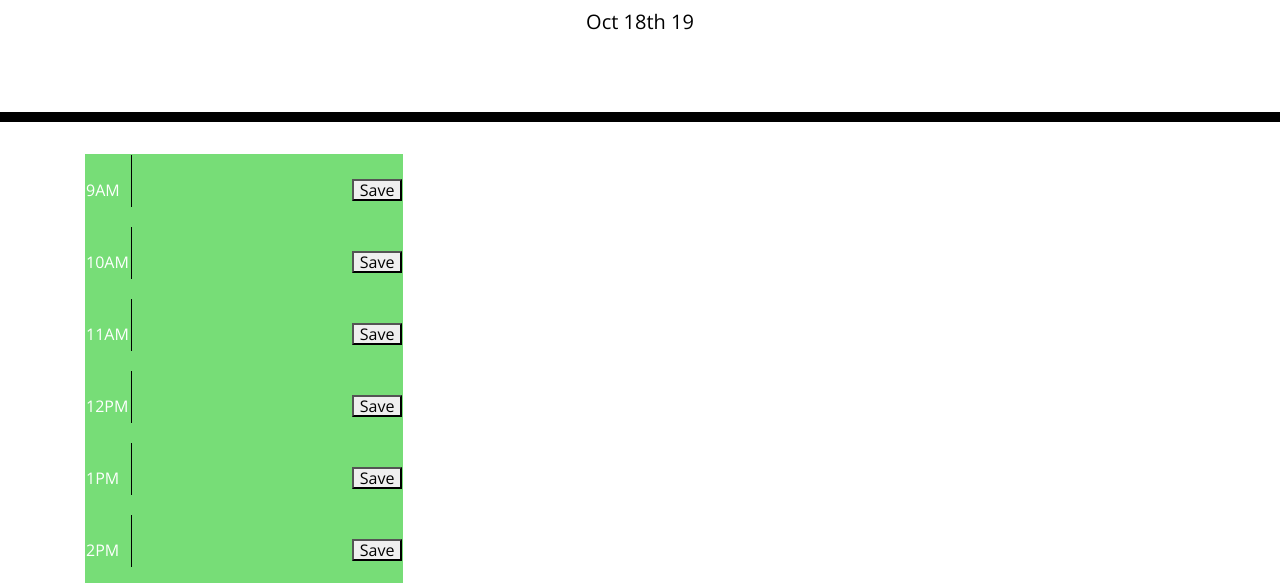
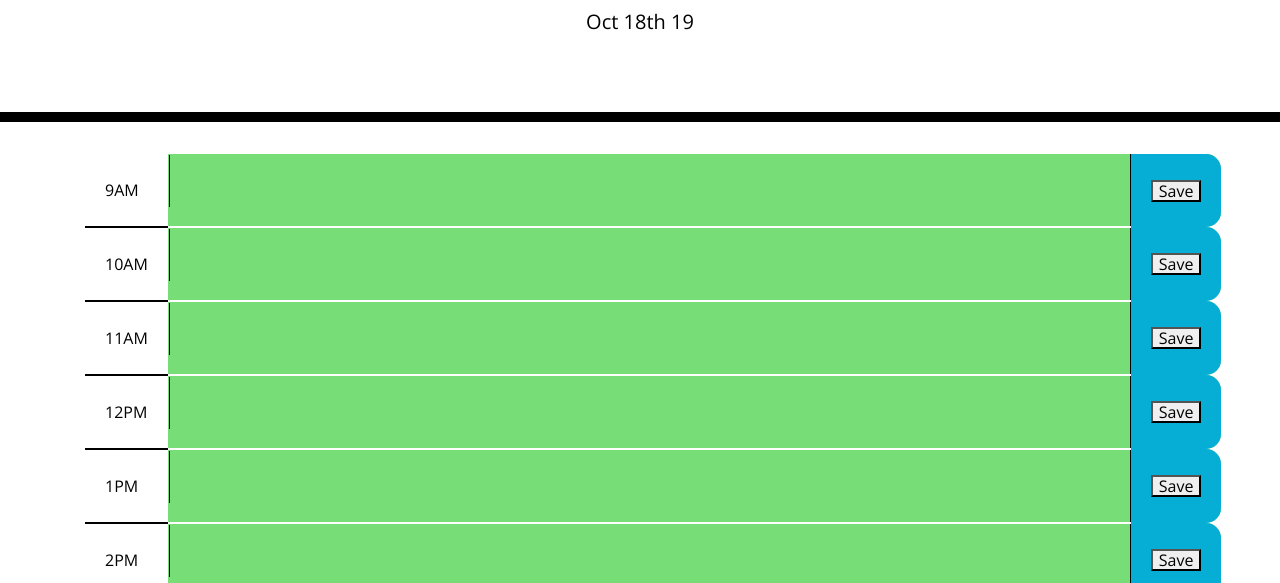
Before and after one commit to jocelync1094/Day-Planner, a plain HTML site: page index.html in a window 1280 px wide. Shown: the part 182-765 px from the top of the page. Drawn offline with nearby package versions, Linux system fonts and the light colour scheme.

Commit message:
basic formatting done

```diff
--- a/script.js
+++ b/script.js
@@ -7,8 +7,14 @@ function makeThePlanner () {
     var hourRow = $("<tr>")
     hourRow.attr("class",[i]);
     var timeColumn = $("<td>" + timeArray[i] + "</td>");
+    timeColumn.addClass("time=block")
+    timeColumn.attr("style","background-color:white;color:black;border-bottom:solid 2px; padding: 20px");
     var eventColumn = $("<td>");
+    eventColumn.attr("style","border-bottom:solid 2px");
     var saveColumn = $("<td>")
+    saveColumn.addClass("saveBtn");
+    saveColumn.attr("style","padding:20px")
+
 
     //my event details
     var formDiv = $("<form>");
@@ -67,6 +73,9 @@ $("#currentDay").append($currentDay);
 //getting the current hour
 var hours = [9,10,11,12,1,2,3,4,5];
 var currentHour = moment().hour();
+if(currentHour>12){
+    currentHour-=12;
+}
 var positionOfTime = hours.indexOf(currentHour);
 
 //setting the color for current hour
--- a/style.css
+++ b/style.css
@@ -11,6 +11,7 @@ body {
     color: #000000;
     border-left: 1px solid black;
     padding: 10px;
+    width:960px
   }
 
   .jumbotron {
@@ -21,6 +22,9 @@ body {
     border-bottom: 10px solid black;
   }
 
+  .container {
+      margin: 0 auto;
+  }
   .description{
     white-space: pre-wrap;
   }
```
